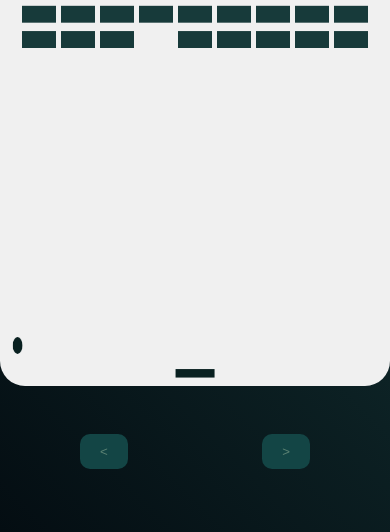
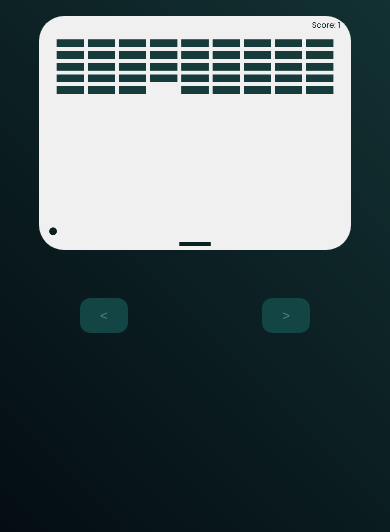
Before and after one commit to Hanieh-Sadeghi/Breakout-Game, a plain HTML site: page index.html in a window 390 px wide. Shown: the part 312-844 px from the top of the page. Drawn offline with Linux system fonts and the light colour scheme.

Commit message:
fix changing aspect ratio based on window size

```diff
--- a/Style/style.css
+++ b/Style/style.css
@@ -33,7 +33,7 @@ h1 {
 }
 
 .canvas-container{
-  width: 100%;
+  width: 80vh;
   height: 60vh;
 }
 
@@ -91,3 +91,10 @@ canvas {
  .rules.show {
     transform: translateX(0);
  }
+
+ @media (max-width: 700px){
+     .canvas-container{
+         width: 80vw;
+         height: 60vw;
+     }
+ }
```
